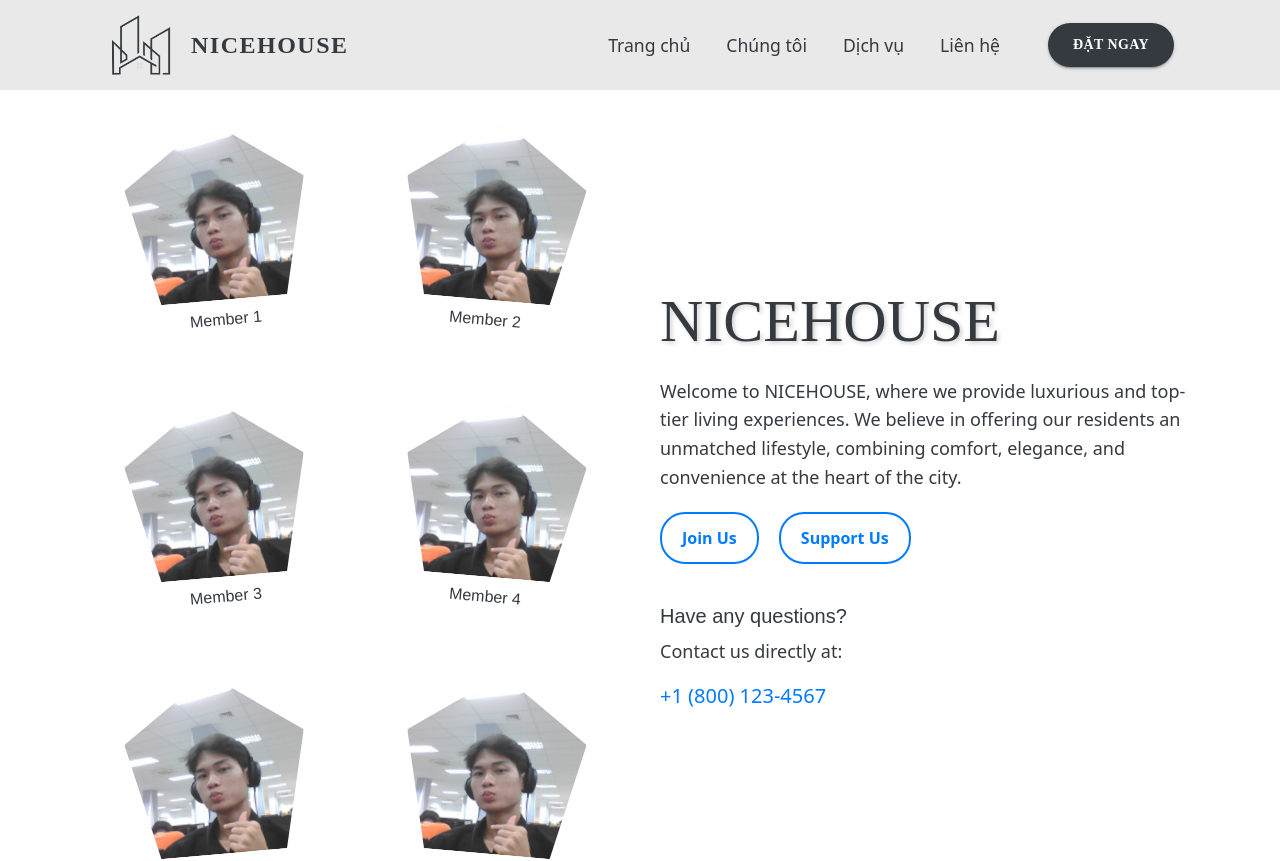
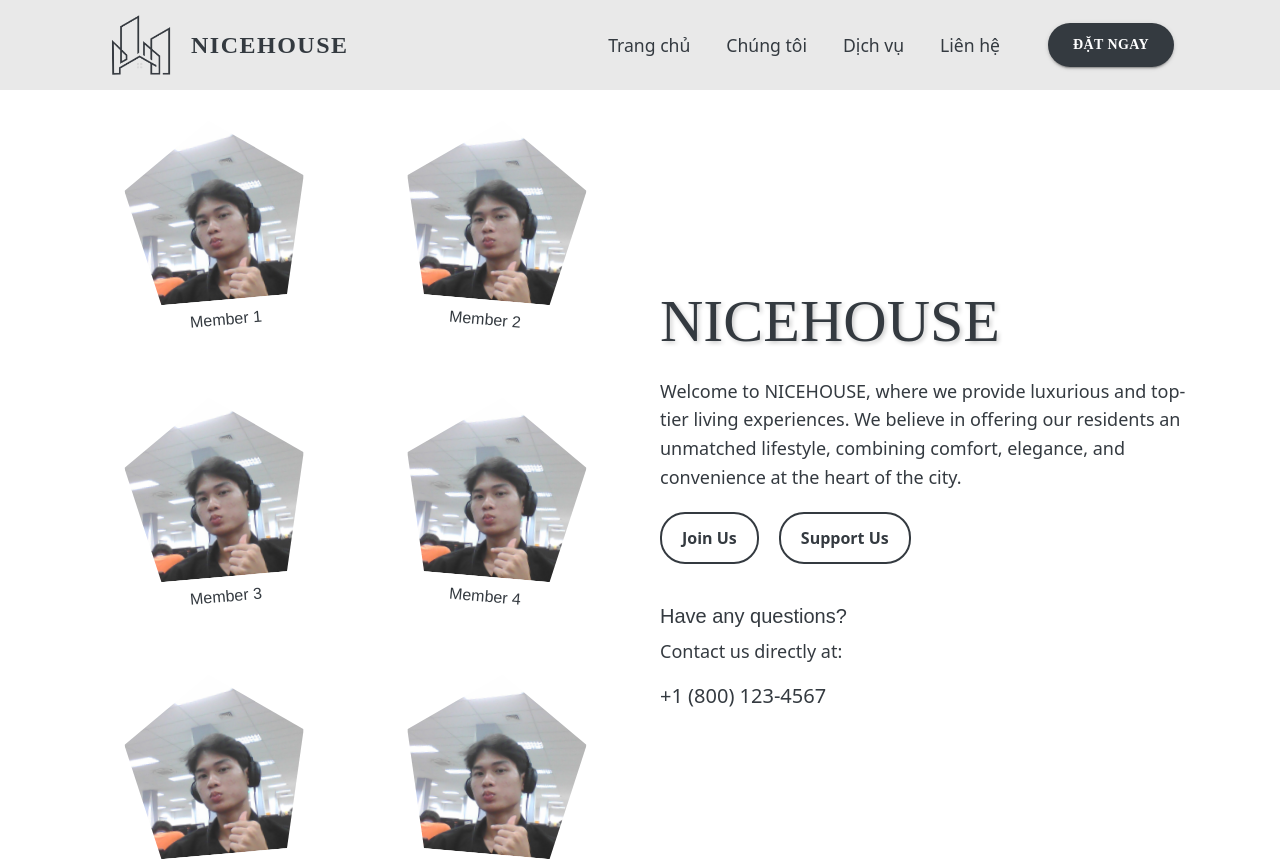
Before and after one commit to NiceHouseEXE101/NiceHouse, a React (Vite) app: page /about in a window 1280 px wide. Shown: the top 861 px of the page. Built offline with nearby package versions, Linux system fonts and the light colour scheme.

Commit message:
change color for AboutUs Page

```diff
--- a/src/components/Home/Facilities .tsx
+++ b/src/components/Home/Facilities .tsx
@@ -107,7 +107,10 @@ const FacilitiesTitle = styled(Typography)`
   margin-bottom: 60px;
   letter-spacing: 2px;
   text-transform: uppercase;
-  font-family: 'Poppins', sans-serif;
+  font-family: 'Brice Regular SemiExpanded', sans-serif;
+  @media (max-width: 960px) {
+    font-size: 32px;
+  }
 `;
 
 // Facility Title
@@ -116,7 +119,6 @@ const FacilityTitle = styled(Typography)`
   font-weight: 600;
   color: #333;
   margin-bottom: 20px;
-  font-family: 'Poppins', sans-serif;
 `;
 
 // Description Styling
@@ -126,6 +128,9 @@ const Description = styled(Typography)`
   line-height: 1.8;
   font-family: 'Roboto', sans-serif;
   letter-spacing: 0.5px;
+ @media (max-width: 960px) {
+    font-size: 18px;
+  }
 `;
 
 // Individual facility item with image and description
--- a/src/pages/Introduction/AboutUs.tsx
+++ b/src/pages/Introduction/AboutUs.tsx
@@ -135,16 +135,16 @@ const ButtonGroup = styled.div`
 const Button = styled.button`
   padding: 12px 20px;
   border-radius: 25px;
-  border: 2px solid #007bff;
+  border: 2px solid #343a40;
   background-color: transparent;
-  color: #007bff;
+  color: #343a40;
   font-size: 16px;
   font-weight: bold;
   cursor: pointer;
   transition: background-color 0.3s ease, color 0.3s ease;
 
   &:hover {
-    background-color: #007bff;
+    background-color: #343a40;
     color: #fff;
   }
 `;
@@ -164,7 +164,7 @@ const InquiryTitle = styled.h3`
 
 const PhoneNumber = styled.p`
   font-size: 20px;
-  color: #007bff;
+  color: #343a40;
 `;
 const memberImages = [member1, member2, member3, member4, member5, member6];
 // Component for AboutUs page
```
Lines whose indentation alone changed are shown as unchanged.
